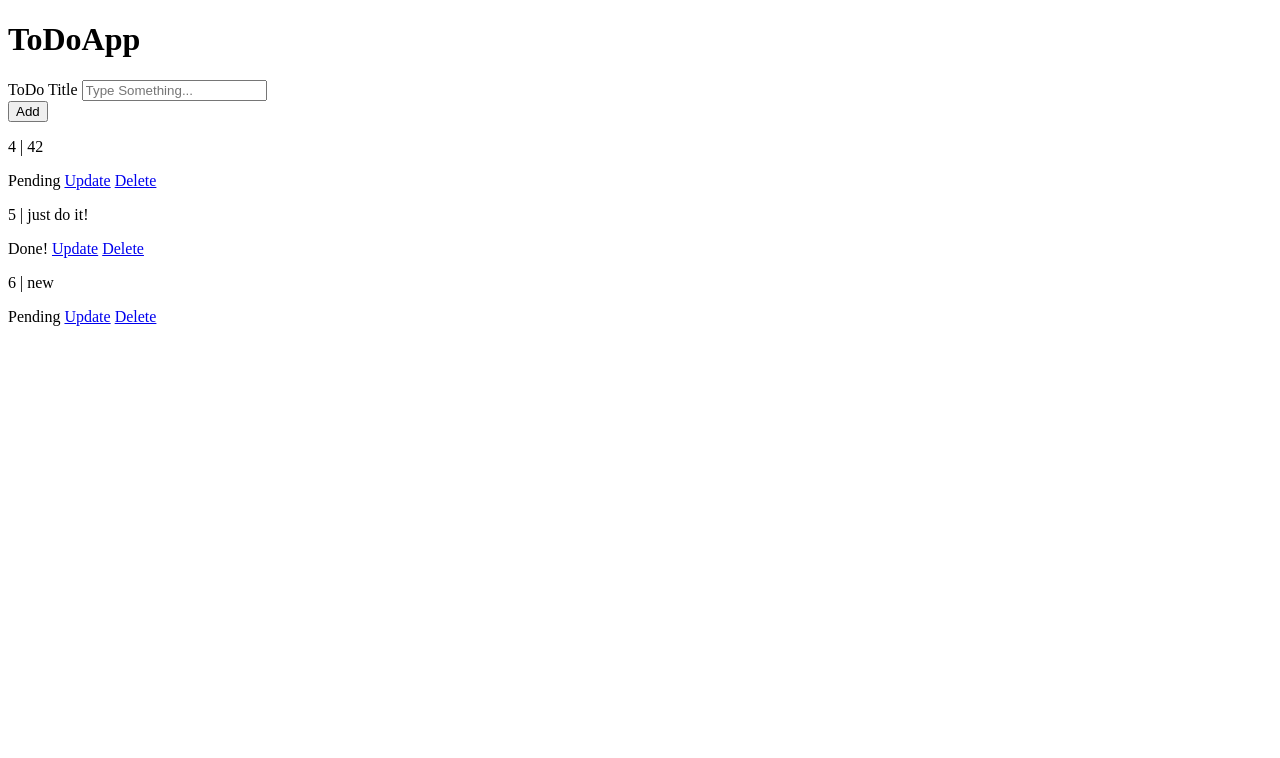
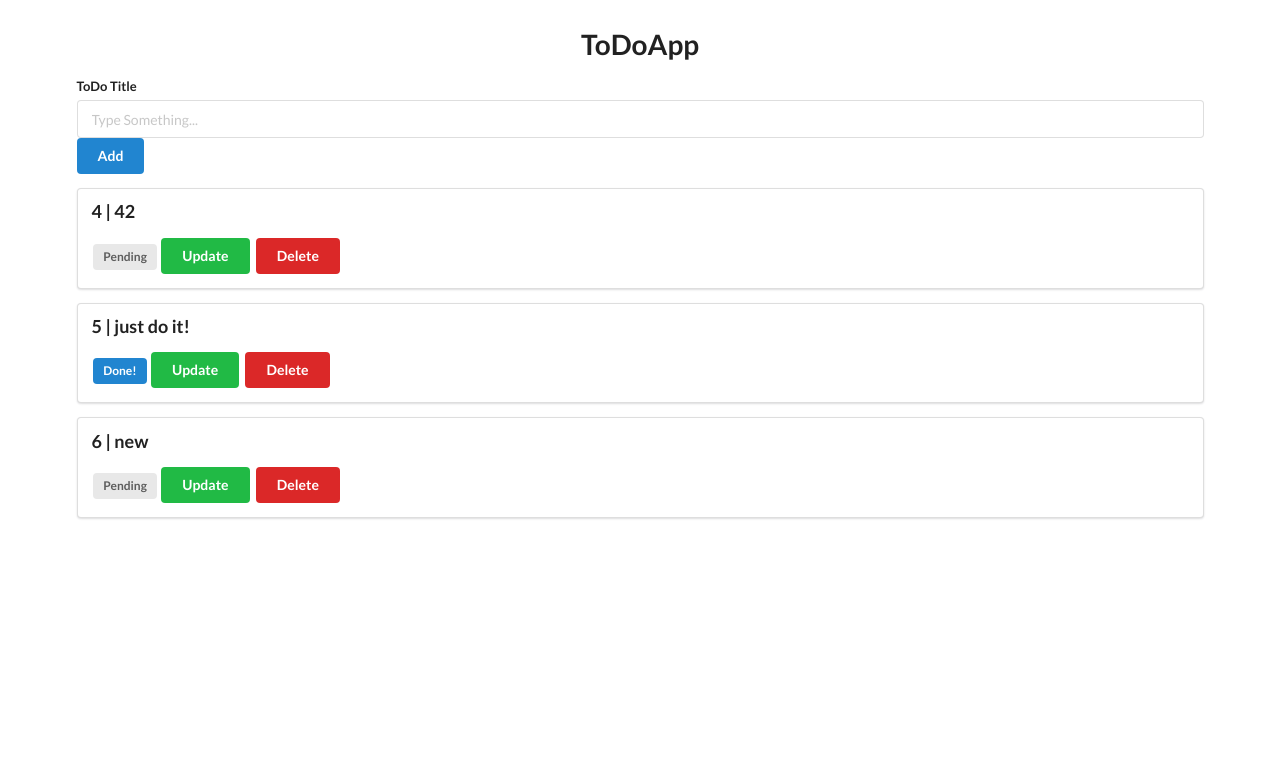
Before and after one commit to Giorgos-vr/master, a Flask app: page / in a window 1280 px wide. Shown: the top 758 px of the page. Before the commit the page ends 326 px from the top, so only its background shows below. Run offline with Flask 2, Linux system fonts and the light colour scheme; data comes from the database, SQL or seed files in the repository; both versions use the stored data as it was after the commit.

Commit message:
simple todo website done

```diff
--- a/todo/templates/base.html
+++ b/todo/templates/base.html
@@ -5,36 +5,41 @@
     <meta http-equiv="X-UA-Compatible" content="IE=edge">
     <meta name="viewport" content="width=device-width, initial-scale=1.0">
     <title>ToDoApp</title>
+    <link rel="stylesheet" href="https://cdn.jsdelivr.net/npm/semantic-ui@2.4.2/dist/semantic.min.css">
+    <script src="https://cdn.jsdelivr.net/npm/semantic-ui@2.4.2/dist/semantic.min.js"></script>
+
 </head>
 <body>
+<div style="margin-top: 30px;" class="ui container">
 
-    <h1>ToDoApp</h1>
-    <form action="/add" method="post">
-        <div>
+    <h1 class="ui center aligned header">ToDoApp</h1>
+    <form class="ui form" action="/add" method="post">
+        <div class="field">
             <label for="title">ToDo Title</label>
             <input type="text" name="title" placeholder="Type Something...">
             <br>
-            <button type="submit">Add</button>
+            <button class="ui blue button" type="submit">Add</button>
 
 
         </div>
     </form>
 
     {% for todo in todo_list %}
+    <div class="ui segment">
 
-    <p> {{ todo.id }} | {{ todo.title }} </p>
+        <p class="ui big header"> {{ todo.id }} | {{ todo.title }} </p>
 
-    {% if todo.complete == False %}
-        <span>Pending</span>
+        {% if todo.complete == False %}
+            <span class="ui gray label">Pending</span>
 
-    {% else %}
-        <span>Done!</span>
-    {% endif %}
+        {% else %}
+        <span class="ui blue label">Done!</span>
+        {% endif %}
 
-    <a href="/update/{{ todo.id }}">Update</a>
-    <a href="/delete/{{ todo.id }}">Delete</a>
-
-    {% endfor %}
-
+        <a class="ui green button" href="/update/{{ todo.id }}">Update</a>
+        <a class="ui red button" href="/delete/{{ todo.id }}">Delete</a>
+        </div>
+        {% endfor %}
+</div>
 </body>
 </html>
```
Also changed, not shown: todo/todo.sqlite.
